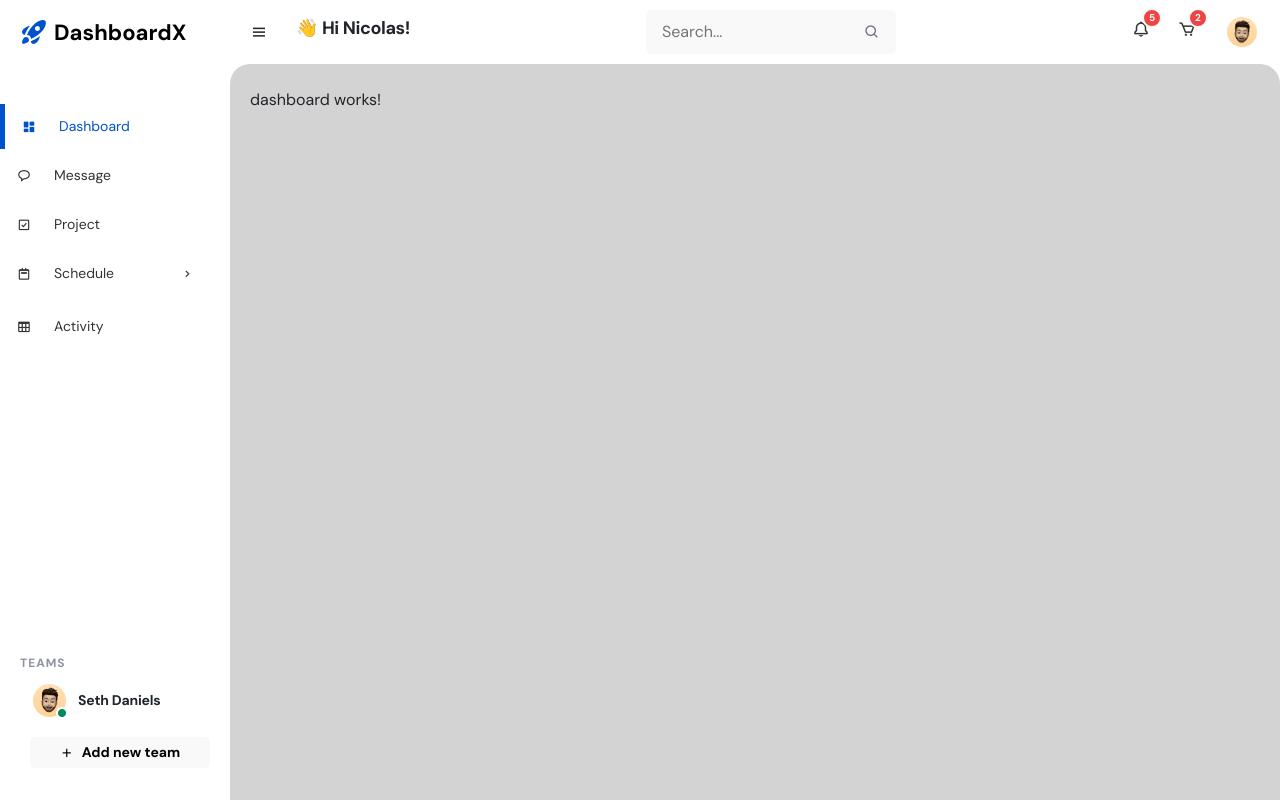
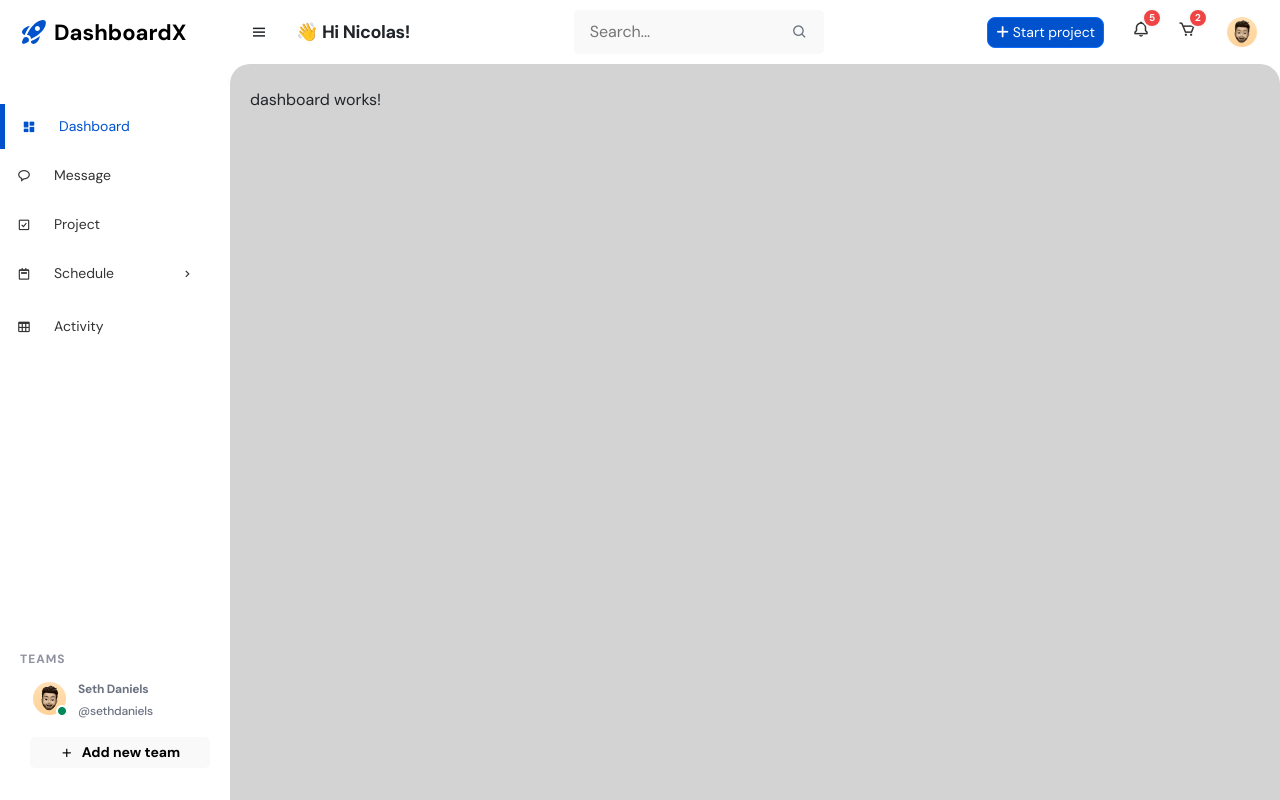
Before and after one commit to Melodious-nub/assessment-project, an Angular app: page /admin/dashboard in a window 1280 px wide. Shown: the top 800 px of the page. Built offline with nearby package versions, Linux system fonts and the light colour scheme; sample sign-in values are in the browser's storage.

Commit message:
updated with app admin

```diff
--- a/src/app/admin/app-admin/app-admin.component.css
+++ b/src/app/admin/app-admin/app-admin.component.css
@@ -599,27 +599,51 @@ main .btn-send:hover {
 	line-height: 30px;
 	letter-spacing: -0.4000000059604645px;
 	text-align: left;
-	text-underline-position: from-font;
+	text-underline-position: 'from-font';
 	text-decoration-skip-ink: none;
 
+}
+
+.text-desi {
+	font-family: 'DM Sans';
+	font-size: 12px;
+	font-weight: 500;
+	line-height: 20px;
+	letter-spacing: -0.20000000298023224px;
+	text-align: left;
+	text-underline-position: 'from-font';
+	text-decoration-skip-ink: none;
+	color: #8F92A1;
+}
+
+.btn-custom {
+	background: #0052CC;
+	border-radius: 8px;
+}
+
+.btn-custom:hover {
+	background: #004dc0;
 }
 
 
 
 
-
-@media screen and (max-width: 868px) {
+@media screen and (max-width: 992px) {
 	#content {
 		position: relative;
 		width: calc(100% - 60px);
 		transition: all .3s ease;
 	}
-	nav .nav-link,
+	/* nav .nav-link,
 	nav .divider {
+		display: none;
+	} */
+
+	.user-name {
 		display: none;
 	}
 
-	.user-name {
-		visibility: hidden;
+	.btn-text-hide {
+		display: none;
 	}
 }
--- a/src/app/admin/app-admin/app-admin.component.html
+++ b/src/app/admin/app-admin/app-admin.component.html
@@ -19,9 +19,12 @@
         <h5 class="team-text">TEAMS</h5>
         <div class="wrapper">
             <!-- User Info -->
-            <div class="user-info mb-3">
-                <img src="../../../assets/images/Avatar.png" alt="User Icon" class="user-icon">
-                <span class="username-team ps-2">Seth Daniels</span>
+            <div class="d-flex align-items-center mb-3">
+                <img src="../../../assets/images/Avatar.png" alt="User Icon" class="user-icon me-2">
+                <div>
+                    <p class="username-team text-start mb-0">Seth Daniels</p>
+                    <p class="text-desi text-start mb-0 small">&#64;sethdaniels</p>
+                </div>
             </div>
             <a class="btn-upgrade"><i class='bx bx-plus pe-2'></i> Add new team</a>
         </div>
@@ -34,13 +37,16 @@
     <!-- NAVBAR -->
     <nav>
         <i class='bx bx-menu toggle-sidebar' ></i>
-        <h4 class="user-name">👋 Hi Nicolas!</h4>
+        <h4 class="user-name text-truncate mb-0" style="max-width: 150px; white-space: nowrap; overflow: hidden; text-overflow: ellipsis;">
+            👋 Hi Nicolas!
+        </h4>
         <form action="#">
             <div class="form-group">
                 <input type="text" placeholder="Search...">
                 <i class='bx bx-search icon' ></i>
             </div>
         </form>
+        <button class="btn btn-primary btn-sm btn-custom"><i class="fa-solid fa-plus"></i> <span class="btn-text-hide ps-1">Start project</span></button>
         <a class="nav-link">
             <i class='bx bx-bell icon' ></i>
             <span class="badge">5</span>
--- a/src/app/admin/app-admin/app-admin.component.ts
+++ b/src/app/admin/app-admin/app-admin.component.ts
@@ -119,6 +119,20 @@ export class AppAdminComponent {
     allProgress.forEach((item: HTMLElement) => {
       item.style.setProperty('--value', item.dataset['value'] || '0');
     });
+
+    // Check screen size and collapse the sidebar if on a smaller screen
+    if (window.innerWidth <= 992) {
+      toggleSidebarCollapse();
+    }
+
+    // Listen for window resize to adjust the sidebar state
+    window.addEventListener('resize', () => {
+      if (window.innerWidth <= 992 && !sidebar.classList.contains('hide')) {
+          toggleSidebarCollapse();
+      } else if (window.innerWidth > 992 && sidebar.classList.contains('hide')) {
+          toggleSidebarCollapse();
+      }
+    });
   }
 
   logOut() {
```
